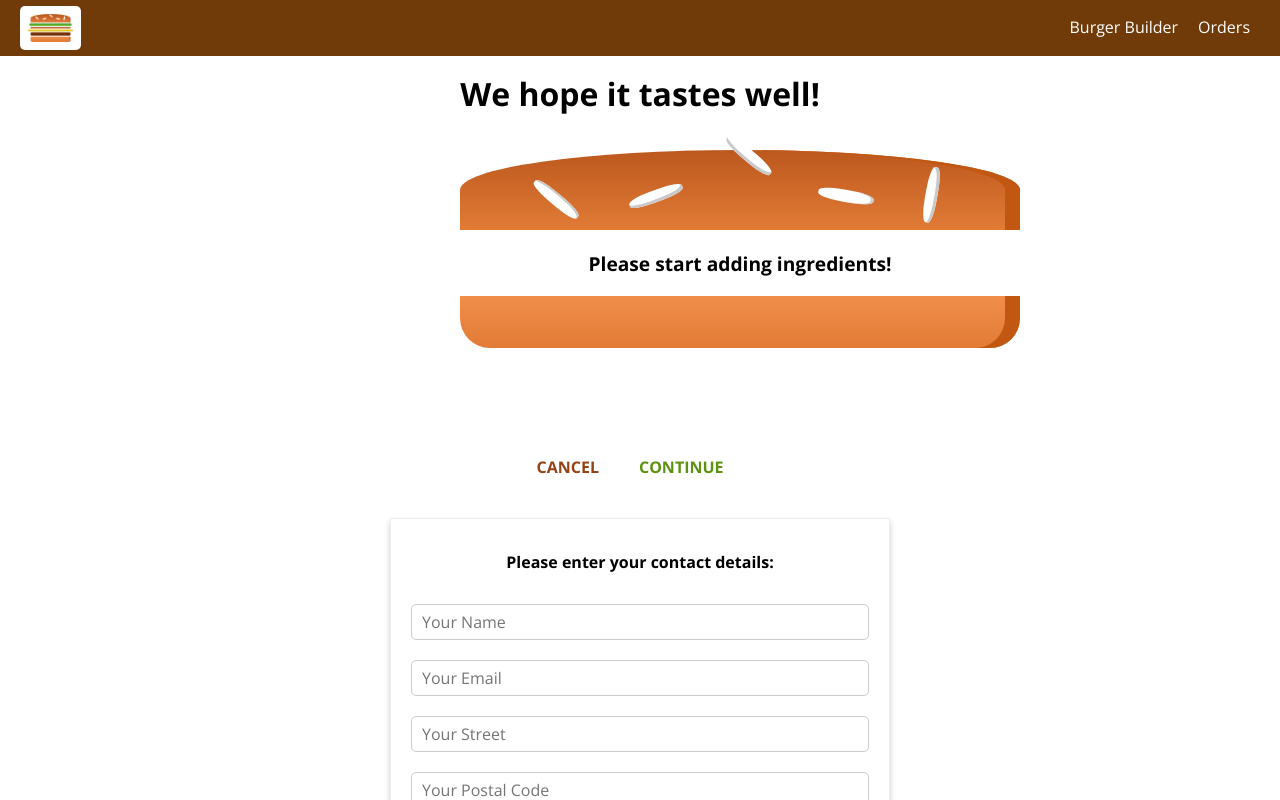
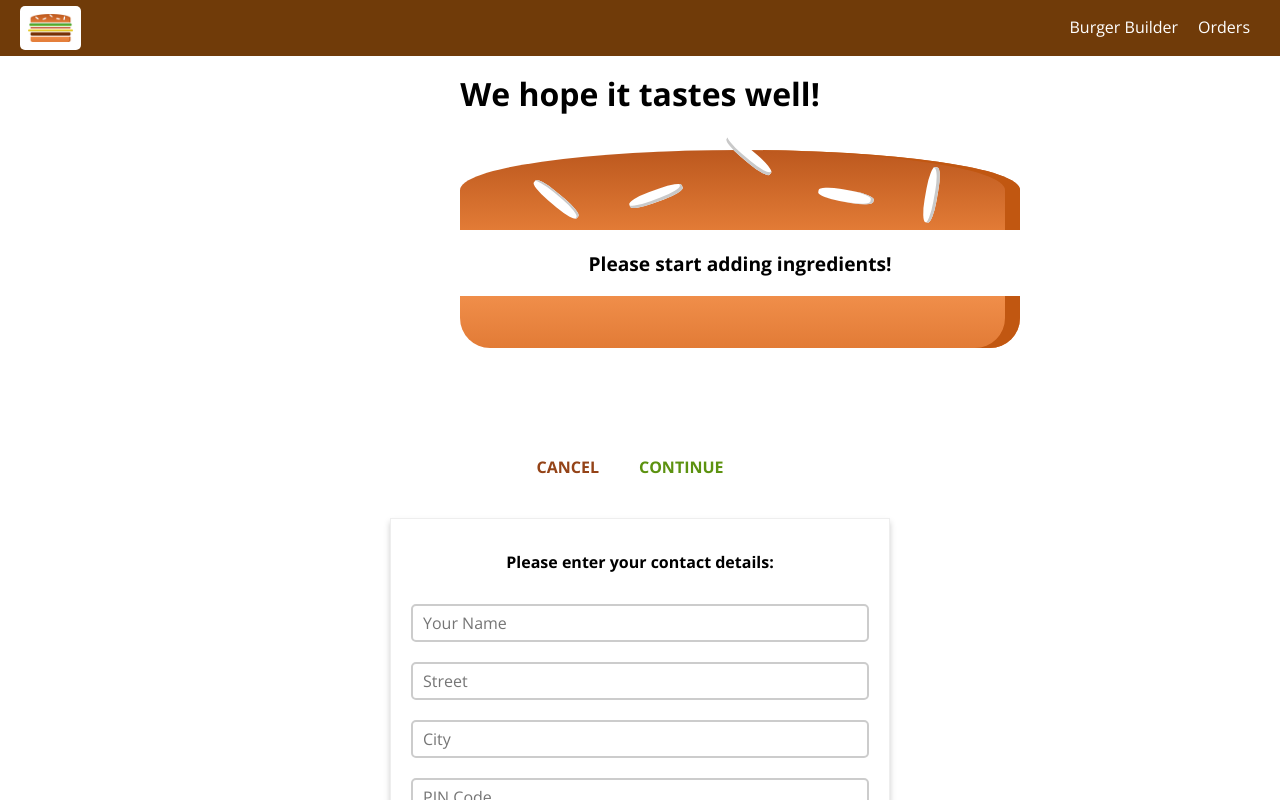
Before and after one commit to cryptus-neoxys/burger-builder, a React (Create React App) app: page /checkout in a window 1280 px wide. Both pictures are taken after a click on the button "CONTINUE". Shown: the top 800 px of the page. Built offline with nearby package versions, Linux system fonts and the light colour scheme.

Commit message:
Added Form validation for elements -Video247

```diff
--- a/src/components/UI/Input/Input.js
+++ b/src/components/UI/Input/Input.js
@@ -4,19 +4,50 @@ import classes from './Input.module.css';
 
 const input = (props) => {
     let inputElement = null;
+    let inputClasses = [classes.InputElement];
 
-    switch(props.inputType){
-        case( 'input' ) :
-        inputElement = <input className={classes.InputElement} {...props} />;
-        break;
-        case( 'textarea' ) :
-        inputElement = <textarea className={classes.InputElement} {...props} />;
-        break;
-        default:
-        inputElement = <input className={classes.InputElement} {...props} />;
+    if(props.invalid && props.shouldValidate && props.touched ) {
+        inputClasses.push(classes.Invalid)
     }
 
-    return(
+    switch (props.elementType) {
+        case ('input'):
+            inputElement = <input
+                className={inputClasses.join(' ')}
+                {...props.elementConfig}
+                value={props.vale}
+                onChange={props.changed} />;
+            break;
+        case ('textarea'):
+            inputElement = <textarea
+                className={inputClasses.join(' ')}
+                {...props.elementConfig}
+                value={props.vale}
+                onChange={props.changed} />;
+            break;
+        case ('select'):
+            inputElement = (
+            <select
+                className={inputClasses.join(' ')}
+                value={props.vale}
+                onChange={props.changed} >
+                {props.elementConfig.options.map(option => (
+                    <option key={option.value} value={option.value}>
+                        {option.displayValue}
+                    </option>
+                    ))}
+            </select>);
+            break;
+
+        default:
+            inputElement = <input
+                className={inputClasses.join(' ')}
+                {...props.elementConfig}
+                value={props.vale}
+                onChange={props.changed} />;
+    }
+
+    return (
         <div className={classes.Input}>
             <label htmlFor="">{props.label}</label>
             {inputElement}
--- a/src/components/UI/Input/Input.module.css
+++ b/src/components/UI/Input/Input.module.css
@@ -12,7 +12,7 @@
 
 .InputElement {
     outline: none;
-    border: 1px solid #ccc;
+    border: 2px solid #ccc;
     border-radius: 5px;
     background-color: white;
     font: inherit;
@@ -20,10 +20,23 @@
     display: block;
     width: 100%;
     box-sizing: border-box;
+    transition: 0.2s ease-out;
 }
 
 .InputElement:focus {
     outline: none;
-    background-color: #ccc;
-    box-shadow: 2px 2px 4px 1px #fa932c;
+    background-color: #f7f7f7;
+    box-shadow: 0px 0px 2px 2px rgb(250, 147, 44 ,0.6);
 }
+
+.Invalid {
+    border: 2px solid red;
+    background-color: rgba(238, 17, 17, 0.3);
+    box-shadow: 0px 0px 2px 2px rgb(250, 0, 0 ,0.6);
+}
+
+.Invalid:focus {
+    outline: none;
+    background-color: rgba(238, 17, 17, 0.3);
+    box-shadow: 0px 0px 2px 2px rgb(250, 0, 0 ,0.6);
+}
--- a/src/containers/Checkout/ContactData/ContactData.js
+++ b/src/containers/Checkout/ContactData/ContactData.js
@@ -7,56 +7,171 @@ import axios from '../../../axios-orders';
 import Input from '../../../components/UI/Input/Input';
 
 class ContactData extends Component {
-    state ={
-        name:'',
-        email:'',
-        address: {
-            street: '',
-            postalCode: ''
+    state = {
+        orderForm: {
+            name: {
+                elementType: 'input',
+                elementConfig: {
+                    type: 'text',
+                    placeholder: 'Your Name'
+                },
+                value: '',
+                validation: {
+                    required: true
+                },
+                valid: false,
+                touched: false
+            },
+            street: {
+                elementType: 'input',
+                elementConfig: {
+                    type: 'text',
+                    placeholder: 'Street'
+                },
+                value: '',
+                validation: {
+                    required: true
+                },
+                valid: false,
+                touched: false
+            },
+            city:{
+                elementType: 'input',
+                elementConfig: {
+                    type: 'text',
+                    placeholder: 'City'
+                },
+                value: '',
+                validation: {
+                    required: true
+                },
+                valid: false,
+                touched: false
+            },
+            pincode:{
+                elementType: 'input',
+                elementConfig: {
+                    type: 'text',
+                    placeholder: 'PIN Code'
+                },
+                value: '',
+                validation: {
+                    required: true,
+                    minLength: 5,
+                    maxLength: 6
+                },
+                valid: false,
+                touched: false
+            },
+            email:{
+                elementType: 'input',
+                elementConfig: {
+                    type: 'email',
+                    placeholder: 'Your E-mail'
+                },
+                value: '',
+                validation: {
+                    required: true
+                },
+                valid: false,
+                touched: false
+            },
+            deliveryMethod:{
+                elementType: 'select',
+                elementConfig: {
+                    options: [
+                        {value: 'fastest', displayValue: 'Fastest'},
+                        {value: 'cheapest', displayValue: 'Cheapest'},
+                    ]
+                },
+                value: ''
+            },
         },
         loading: false
     }
 
     orderHandler = (e) => {
         e.preventDefault();
-        this.setState({loading: true})
+        this.setState({ loading: true });
+        const fromData = {};
+        for (let formElementIdentifier in this.state.orderForm) {
+            fromData[formElementIdentifier] = this.state.orderForm[formElementIdentifier].value
+        }
         const order = {
             ingredients: this.props.ingredients,
             price: this.props.price,
-			customer: {
-				name: 'Dev Sharma',
-				address: {
-					street: 'Sun Pharma rd.',
-					city: 'Vadodara',
-					pincode: '390012'
-				},
-				email: 'dev@mail.com'
-			},
-			deliveryMethod: 'fastest'
+            orderData: fromData
         };
         axios.post('/orders.json', order)
             .then(res => {
-                this.setState({loading: false});
+                this.setState({ loading: false });
                 this.props.history.push('/');
             })
             .catch(err => {
-				this.setState({loading: false})
+                this.setState({ loading: false })
             });
 
     }
 
+    checkValidity = (value, rules) => {
+        let isValid = false;
+
+        if(rules.required) {
+            isValid = value.trim() !== '';
+        }
+        if(rules.minLength) {
+            isValid = isValid && value.length >= rules.minLength
+        }
+        if(rules.maxLength) {
+            isValid = isValid && value.length <= rules.maxLength
+        }
+        return isValid;
+    }
+
+    inputChangedHandler = (event, inputIdentifier) => {
+        const updatedOrderForm = {
+            ...this.state.orderForm
+        }
+        const updatedFormElement =  {
+            ...updatedOrderForm[inputIdentifier]
+        }
+        console.log(event.target.value);
+        updatedFormElement.value = event.target.value;
+        updatedFormElement.valid = this.checkValidity(updatedFormElement.value, updatedFormElement.validation)
+        updatedFormElement.touched = true;
+        updatedOrderForm[inputIdentifier] = updatedFormElement;
+        console.log(updatedFormElement);
+        this.setState({orderForm: updatedOrderForm})
+    }
+
     render() {
+        const formElementsArray = [];
+
+        for (let key in this.state.orderForm) {
+            formElementsArray.push({
+                id: key,
+                config: this.state.orderForm[key]
+            });
+        }
+
         let form = (
-            <form>
-                <Input inputType='input' type="text" name='name' placeholder='Your Name' />
-                <Input inputType='input' type="email" name='email' placeholder='Your Email' />
-                <Input inputType='input' type="text" name='street' placeholder='Your Street' />
-                <Input inputType='input' type="text" name='postal' placeholder='Your Postal Code' />
+            <form onSubmit={this.orderHandler}>
+                {formElementsArray.map(formElement => (
+                    <Input
+                        key={formElement.id}
+                        elementType={formElement.config.elementType}
+                        elementConfig={formElement.config.elementConfig}
+                        value={formElement.config.value}
+                        changed={(event,) => this.inputChangedHandler(event, formElement.id)}
+                        invalid={!formElement.config.valid}
+                        shouldValidate={formElement.config.validation}
+                        touched={formElement.config.touched} />
+                ))}
                 <Button btnType='Success' clicked={this.orderHandler}>ORDER</Button>
             </form>
         );
         if (this.state.loading) {
-            form = <Spinner/>
+            form = <Spinner />
         }
         return (
             <div className={classes.ContactData}>
```
Lines whose indentation alone changed are shown as unchanged.
